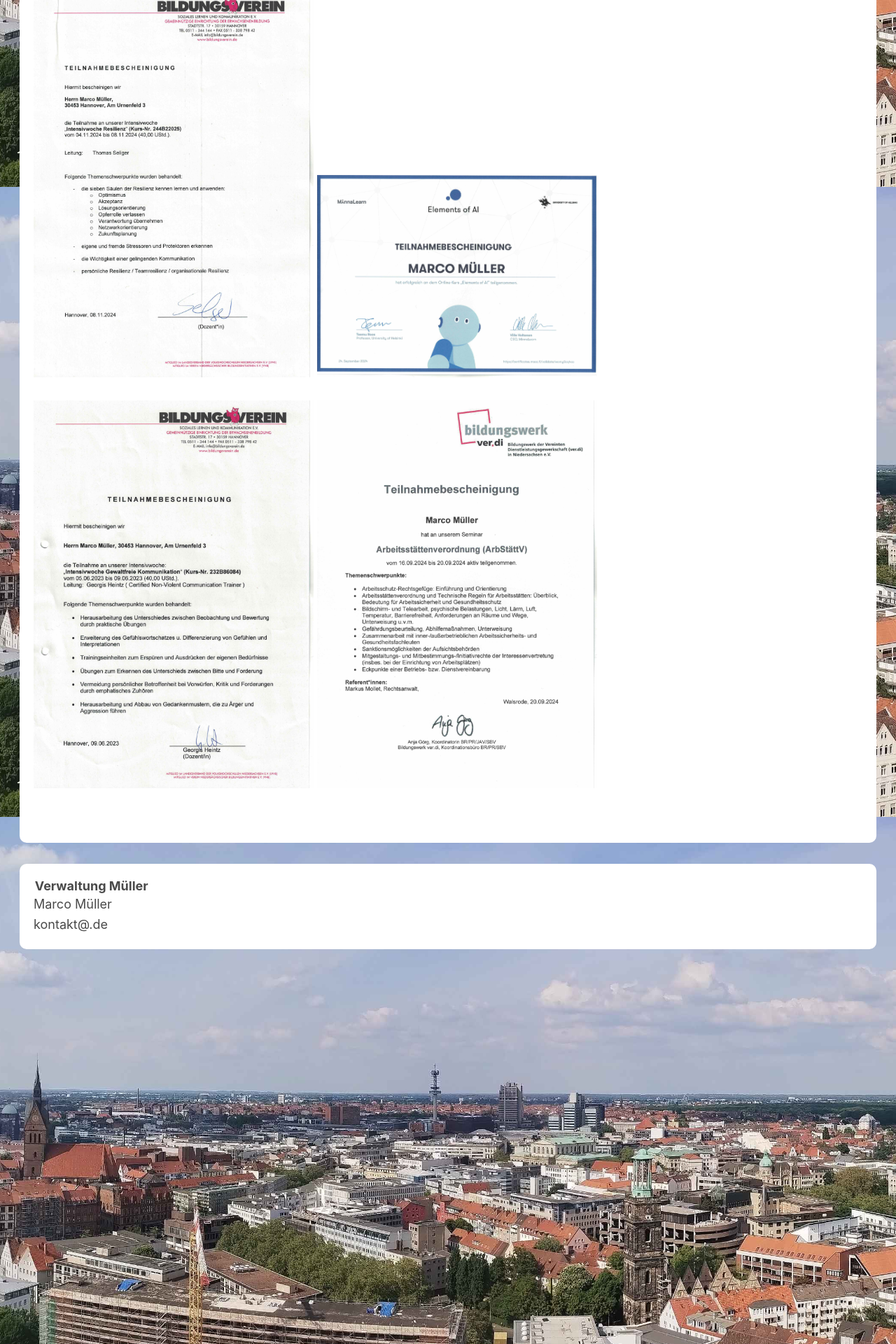
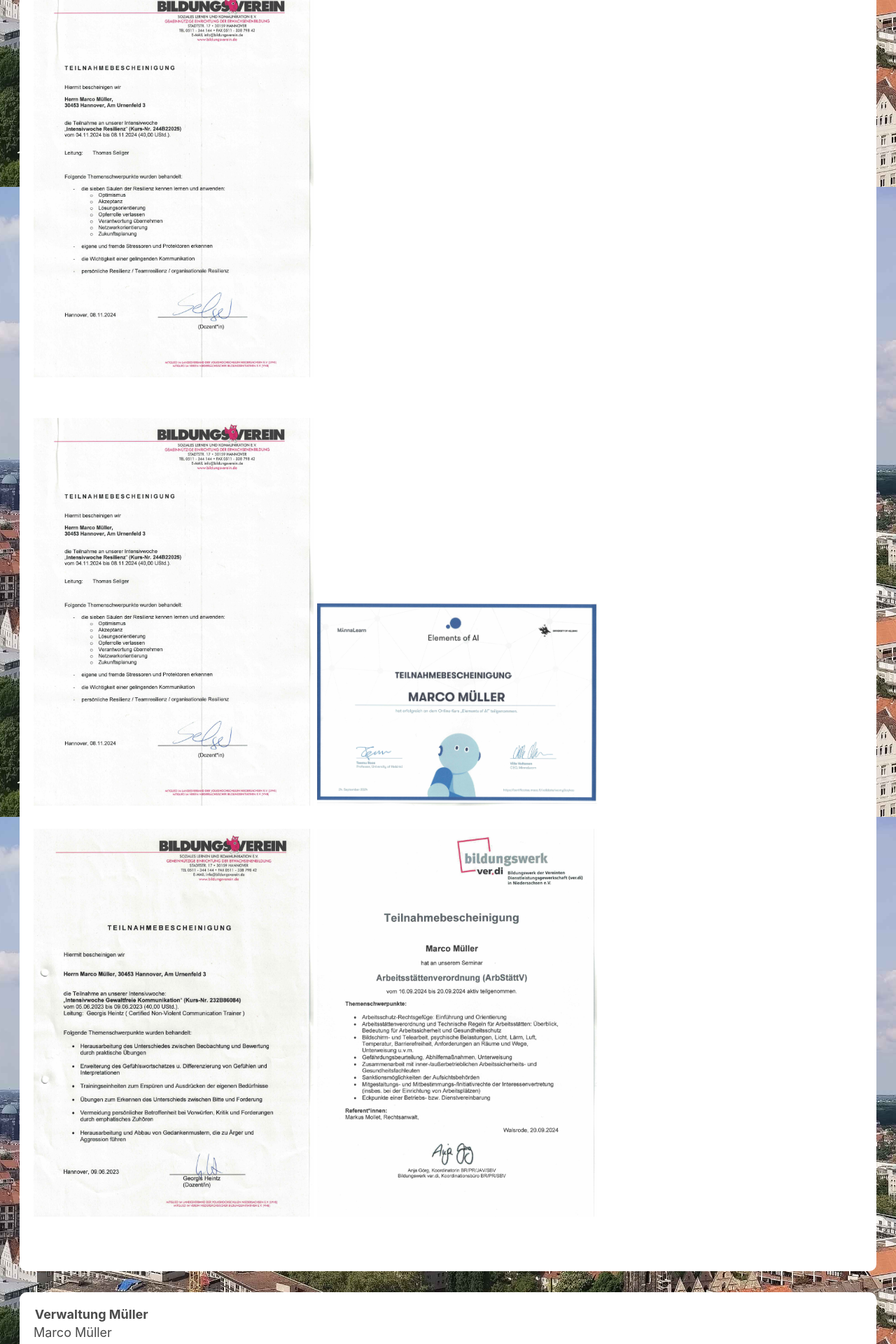
Before and after one commit to marek22k/hausverwaltung, a Jekyll site: the page built from nachweise-und-zertifikate.md, in a window 1280 px wide. Shown: the part 633-2553 px from the top of the page at 70% size. Built offline with Jekyll 4.4.1, drawn with Linux system fonts in a browser that asks for light colours.

Commit message:
Update nachweise-und-zertifikate.md

```diff
--- a/nachweise-und-zertifikate.md
+++ b/nachweise-und-zertifikate.md
@@ -7,6 +7,9 @@
 ---
 
 <a href="/assets/img/nachweise-und-zertifikate/resilienz.jpeg"><img src="/assets/img/nachweise-und-zertifikate/resilienz.jpeg" alt="Resilienz" class="certificate"></a>
+
+
+<a href="/assets/img/nachweise-und-zertifikate/resilienz.jpeg"><img src="/assets/img/nachweise-und-zertifikate/resilienz.jpeg" alt="Resilienz" class="certificate"></a>
 <a href="/assets/img/nachweise-und-zertifikate/ki.jpeg"><img src="/assets/img/nachweise-und-zertifikate/ki.jpeg" alt="KI" class="certificate"></a>
 <a href="/assets/img/nachweise-und-zertifikate/gewaltfreie_kommunikation.jpeg"><img src="/assets/img/nachweise-und-zertifikate/gewaltfreie_kommunikation.jpeg" alt="gewaltfreie Kommunikation" class="certificate"></a>
 <a href="/assets/img/nachweise-und-zertifikate/arbeitsschutz.jpeg"><img src="/assets/img/nachweise-und-zertifikate/arbeitsschutz.jpeg" alt="Arbeitsschutz" class="certificate"></a>
```
